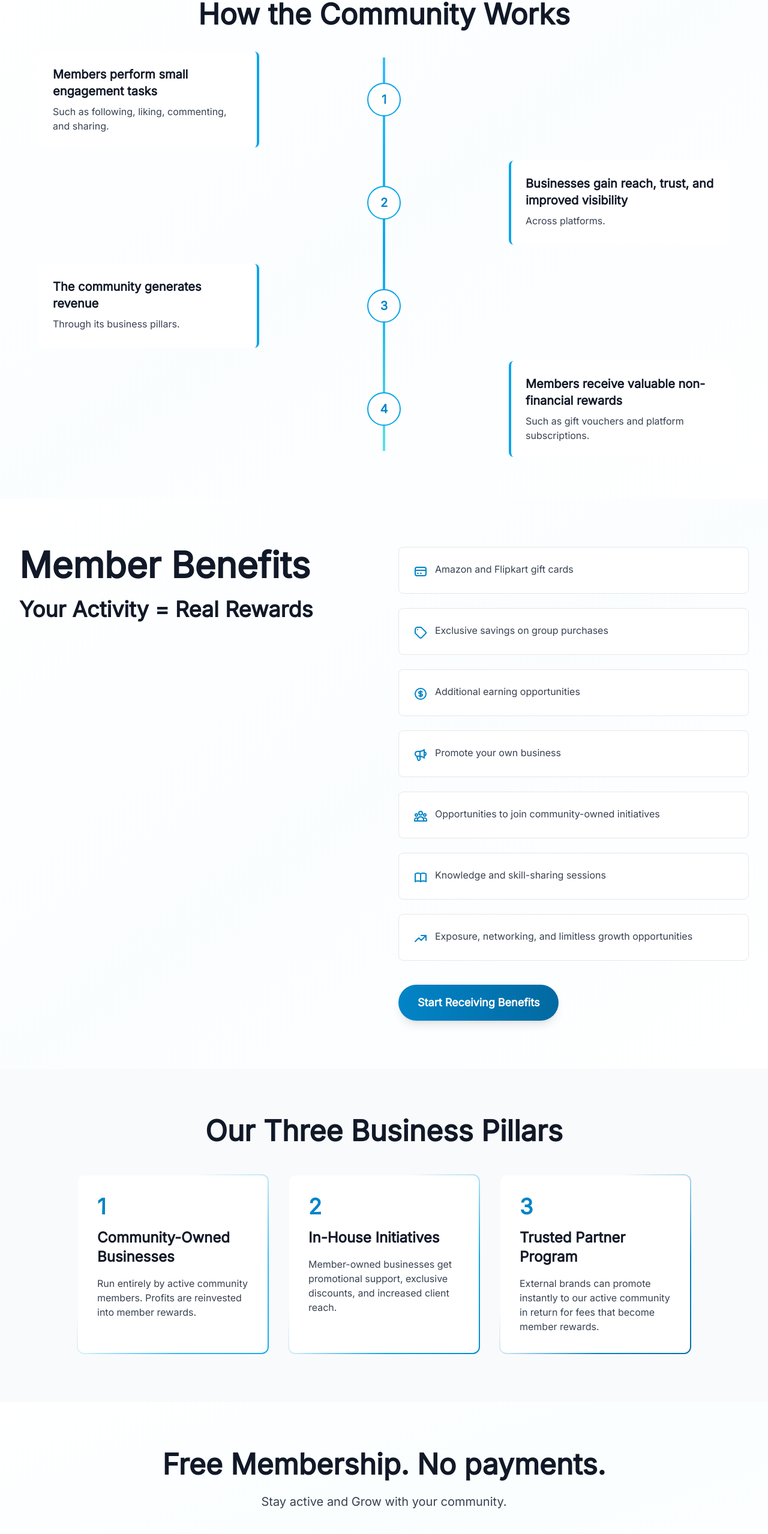
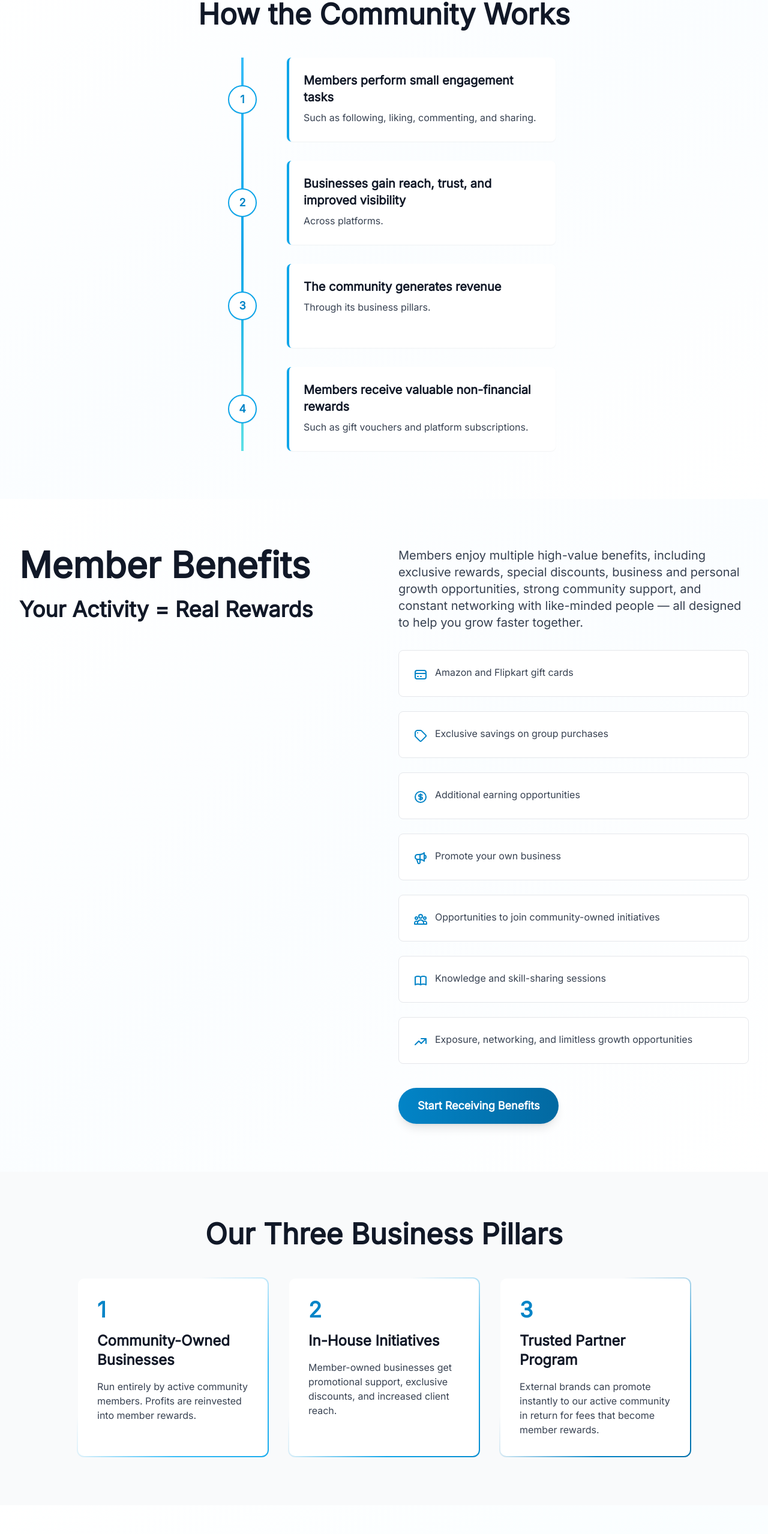
Before and after one commit to bala290498/orca-circle, a Next.js app: page / in a window 1280 px wide. Shown: the part 2922-5480 px from the top of the page at 60% size. Built offline with nearby package versions, Linux system fonts and the light colour scheme.

Commit message:
Fix timeline alignment: center block, remove connector lines, reduce card width

```diff
--- a/components/HowItWorks.tsx
+++ b/components/HowItWorks.tsx
@@ -30,33 +30,12 @@ export default function HowItWorks() {
             How the Community Works
           </h2>
 
-          {/* Timeline - Strict three-column layout */}
-          <div className="relative max-w-6xl mx-auto">
-            {/* Steps - Three-column grid: Left card | Timeline | Right card */}
-            <div className="grid grid-cols-1 md:grid-cols-3 gap-4 md:gap-6">
-              {/* Left Column - Cards for even steps (1, 3) */}
-              <div className="hidden md:block md:col-span-1">
-                <div className="space-y-8">
-                  {steps.map((step, index) => {
-                    const isEven = index % 2 === 0;
-                    if (!isEven) return <div key={index} className="h-[140px]"></div>;
-                    return (
-                      <div key={index} className="flex items-center h-[140px]">
-                        <div className="w-full bg-white rounded-lg p-5 md:p-6 transition-all duration-200 flex flex-col border-r-4 border-primary-500 min-h-[140px]">
-                          <h3 className="text-base sm:text-lg md:text-xl font-semibold text-gray-900 mb-2">
-                            {step.title}
-                          </h3>
-                          <p className="text-sm sm:text-base text-gray-700">{step.description}</p>
-                        </div>
-                      </div>
-                    );
-                  })}
-                </div>
-              </div>
-
-              {/* Center Column - Timeline */}
-              <div className="hidden md:block md:col-span-1 relative">
-                {/* Vertical timeline line - centered */}
+          {/* Timeline - Two-column layout: Timeline left, Cards right, both centered */}
+          <div className="relative flex justify-center">
+            <div className="grid grid-cols-1 md:grid-cols-[100px_auto] gap-6 md:gap-6">
+              {/* Left Column - Timeline (Fixed Width) */}
+              <div className="hidden md:block relative w-[100px] flex justify-center">
+                {/* Vertical timeline line */}
                 <div className="absolute left-1/2 top-0 bottom-0 w-0.5 md:w-1 bg-gradient-to-b from-primary-400 via-primary-500 to-secondary-500 -translate-x-1/2"></div>
 
                 {/* Timeline nodes */}
@@ -65,7 +44,8 @@ export default function HowItWorks() {
                     return (
                       <div key={index} className="flex items-center justify-center h-[140px]">
                         <div className="relative z-10">
-                          <div className="w-10 h-10 sm:w-12 sm:h-12 md:w-14 md:h-14 bg-white rounded-full flex items-center justify-center text-base sm:text-lg md:text-xl font-semibold border-2 border-primary-500 text-primary-600">
+                          {/* Step circle */}
+                          <div className="w-12 h-12 bg-white rounded-full flex items-center justify-center text-lg font-semibold border-2 border-primary-500 text-primary-600 shadow-sm">
                             {step.number}
                           </div>
                         </div>
@@ -75,15 +55,13 @@ export default function HowItWorks() {
                 </div>
               </div>
 
-              {/* Right Column - Cards for odd steps (2, 4) */}
-              <div className="hidden md:block md:col-span-1">
+              {/* Right Column - All Cards */}
+              <div className="hidden md:block">
                 <div className="space-y-8">
                   {steps.map((step, index) => {
-                    const isOdd = index % 2 === 1;
-                    if (!isOdd) return <div key={index} className="h-[140px]"></div>;
                     return (
-                      <div key={index} className="flex items-center h-[140px]">
-                        <div className="w-full bg-white rounded-lg p-5 md:p-6 transition-all duration-200 flex flex-col border-l-4 border-primary-500 min-h-[140px]">
+                      <div key={index} className="flex items-center justify-center h-[140px]">
+                        <div className="w-full max-w-md bg-white rounded-lg p-5 md:p-6 transition-all duration-200 flex flex-col border-l-4 border-primary-500 h-[140px] shadow-sm">
                           <h3 className="text-base sm:text-lg md:text-xl font-semibold text-gray-900 mb-2">
                             {step.title}
                           </h3>
--- a/components/MemberBenefits.tsx
+++ b/components/MemberBenefits.tsx
@@ -81,6 +81,10 @@ export default function MemberBenefits() {
 
             {/* Right Column: Content */}
             <div>
+              <p className="text-base sm:text-lg md:text-xl text-gray-700 leading-relaxed mb-6 sm:mb-8">
+                Members enjoy multiple high-value benefits, including exclusive rewards, special discounts, business and personal growth opportunities, strong community support, and constant networking with like-minded people — all designed to help you grow faster together.
+              </p>
+
               <div className="space-y-4 sm:space-y-6 mb-8 sm:mb-10">
                 {benefits.map((benefit, index) => (
                   <div
--- a/components/Membership.tsx
+++ b/components/Membership.tsx
@@ -11,7 +11,7 @@ export default function Membership() {
       text: "100% Free Forever",
       icon: (
         <svg
-          className="w-5 h-5 sm:w-6 sm:h-6 text-primary-600 flex-shrink-0"
+          className="w-6 h-6 text-primary-600"
           fill="none"
           stroke="currentColor"
           viewBox="0 0 24 24"
@@ -29,7 +29,7 @@ export default function Membership() {
       text: "No Hidden Costs",
       icon: (
         <svg
-          className="w-5 h-5 sm:w-6 sm:h-6 text-primary-600 flex-shrink-0"
+          className="w-6 h-6 text-primary-600"
           fill="none"
           stroke="currentColor"
           viewBox="0 0 24 24"
@@ -47,7 +47,7 @@ export default function Membership() {
       text: "No Subscription",
       icon: (
         <svg
-          className="w-5 h-5 sm:w-6 sm:h-6 text-primary-600 flex-shrink-0"
+          className="w-6 h-6 text-primary-600"
           fill="none"
           stroke="currentColor"
           viewBox="0 0 24 24"
@@ -67,26 +67,33 @@ export default function Membership() {
     <section id="membership" className="py-12 sm:py-16 md:py-20 bg-gradient-to-br from-white via-secondary-50/20 to-white">
       <div className="container mx-auto px-4 sm:px-6 lg:px-8">
         <div className="max-w-4xl mx-auto text-center">
-          <h2 className="text-2xl sm:text-3xl md:text-4xl lg:text-5xl font-bold text-gray-900 mb-4 sm:mb-6 px-2">
-            Free Membership. No payments.
+          <h2 className="mb-4 sm:mb-6 px-2">
+            <GradientText
+              colors={["rgb(255, 64, 129)", "rgb(255, 152, 0)", "rgb(76, 175, 80)", "rgb(33, 150, 243)", "rgb(156, 39, 176)", "rgb(255, 64, 129)"]}
+              animationSpeed={3}
+              showBorder={false}
+              className="text-2xl sm:text-3xl md:text-4xl lg:text-5xl font-bold"
+            >
+              Free Membership. No payments.
+            </GradientText>
           </h2>
           <p className="text-base sm:text-lg md:text-xl text-gray-700 leading-relaxed max-w-2xl mx-auto mb-8 sm:mb-10 px-2">
             Stay active and Grow with your community.
           </p>
 
-          {/* Features - Text with Icons */}
+          {/* Features - Flat Cards in Horizontal Line */}
           <div className="flex flex-col sm:flex-row items-center justify-center gap-4 sm:gap-6 mb-8 sm:mb-10 px-2">
             {features.map((feature, index) => (
-              <div key={index} className="flex items-center gap-2">
-                {feature.icon}
-                <GradientText
-                  colors={["rgb(255, 64, 129)", "rgb(255, 152, 0)", "rgb(76, 175, 80)", "rgb(33, 150, 243)", "rgb(156, 39, 176)", "rgb(255, 64, 129)"]}
-                  animationSpeed={3}
-                  showBorder={false}
-                  className="text-sm sm:text-base font-medium"
-                >
+              <div
+                key={index}
+                className="bg-white p-4 sm:p-6 border border-gray-200 hover:border-primary-300 transition-all duration-300 flex items-center gap-3 w-full sm:w-auto"
+              >
+                <div className="flex items-center justify-center w-6 h-6 sm:w-7 sm:h-7 flex-shrink-0">
+                  {feature.icon}
+                </div>
+                <span className="text-sm sm:text-base text-gray-700 font-medium">
                   {feature.text}
-                </GradientText>
+                </span>
               </div>
             ))}
           </div>
```
